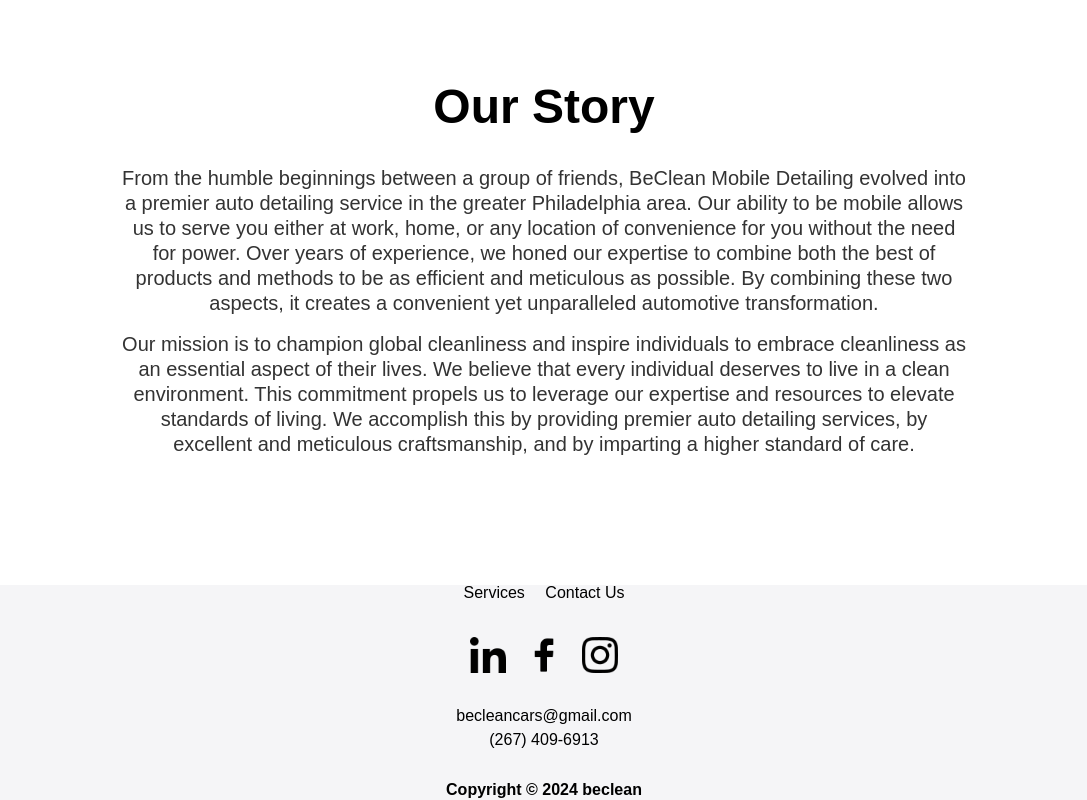
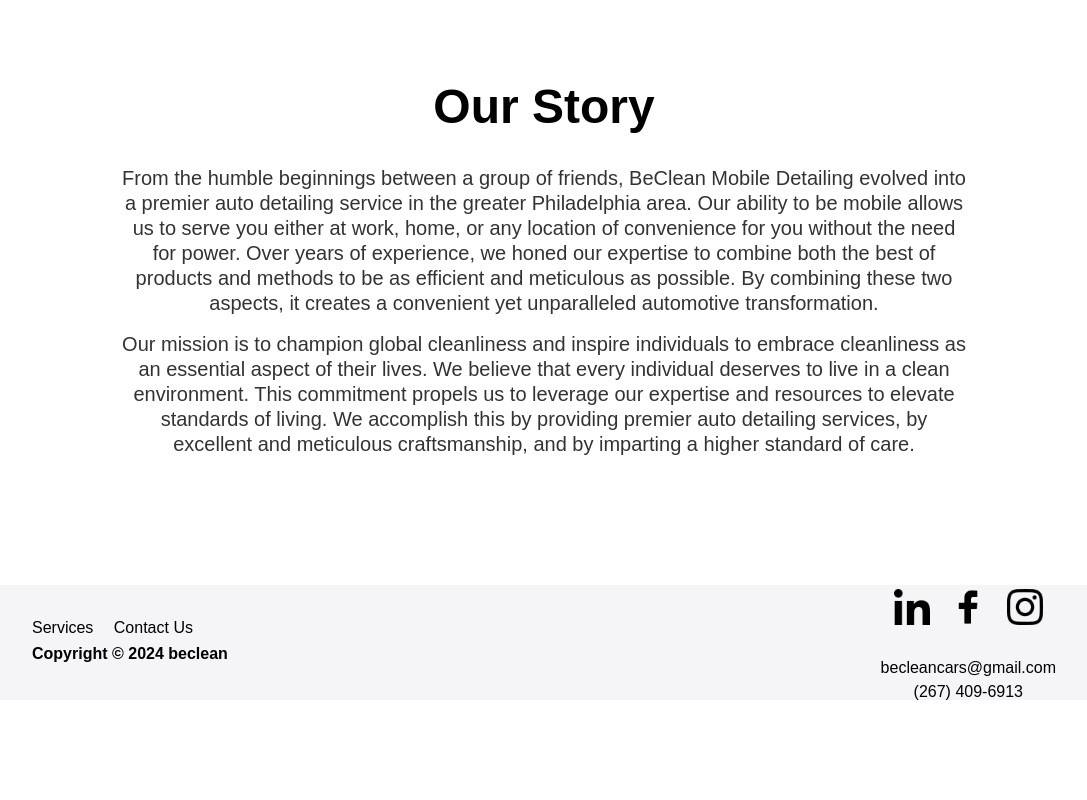
Before and after one commit to jisanjung/beclean, a website built with Vite: page index.html in a window 1280 px wide. Shown: the part 4359-5159 px from the top of the page, without its empty margins (96-1183 px from the left). After the commit the page ends 5059 px from the top, so only its background shows below. Built offline with nearby package versions, Linux system fonts and the light colour scheme.

Commit message:
footer section style for desktop view

```diff
--- a/index.html
+++ b/index.html
@@ -349,13 +349,15 @@
         </p>
       </section>
       <footer class="flex justify-center">
-        <div style="width: 200px;">
-          <div class="flex justify-center mb2">
+        <div style="width: 200px;" id="footerWrapper">
+          <div class="flex justify-center mb2 desktop-margin">
             <ul>
               <li class="inline-block"><a>Services</a></li>
               <li class="inline-block"><a>Contact Us</a></li>
+              <li id="becleanCopyrightDesktop">Copyright &copy; <span id="footerYear"></span> beclean</li>
             </ul>
           </div>
+          <div>
             <div class="flex justify-center mb2">
               <ul class="social-links">
                 <li class="inline-block" style="width: 36px; margin-top: 4px;">
@@ -376,7 +378,8 @@
               </ul>
             </div>
             <p class="text-center" style="margin-bottom: 0.5rem;">becleancars@gmail.com</p>
-          <a href="tel:267-409-6913" class="block text-center mb2">(267) 409-6913</a>
+            <a href="tel:267-409-6913" class="block text-center mb2 desktop-margin">(267) 409-6913</a>
+          </div>
           <p class="text-center" id="becleanCopyright">Copyright &copy; <span id="footerYear"></span> beclean</p>
         </div>
       </footer>
--- a/src/styles/footer.css
+++ b/src/styles/footer.css
@@ -9,7 +9,33 @@ footer a {
 footer ul li:not(:last-child) {
     margin-right: 1rem;
 }
+#becleanCopyrightDesktop {
+    display: none;
+}
 #becleanCopyright {
     font-weight: 700;
     line-height: 1.25;
 }
+
+/* small desktop view */
+@media screen and (min-width: 1024px) {
+    #becleanCopyright {
+        display: none;
+    }
+	#becleanCopyrightDesktop {
+        display: block;
+        font-weight: 700;
+        line-height: 1.25;
+        margin-top: 0.5rem;
+    }
+    #footerWrapper {
+        display: flex;
+        width: 100% !important;
+        padding: 0 10%;
+        justify-content: space-between;
+        align-items: center;
+    }
+    #footerWrapper .desktop-margin {
+        margin-bottom: 0;
+    }
+}
--- a/src/styles/ourstory.css
+++ b/src/styles/ourstory.css
@@ -16,4 +16,7 @@
         margin: 0 auto;
         margin-bottom: 8rem;
     }
+    #becleanCopyrightDesktop {
+
+    }
 }
```
Lines whose indentation alone changed are shown as unchanged.
